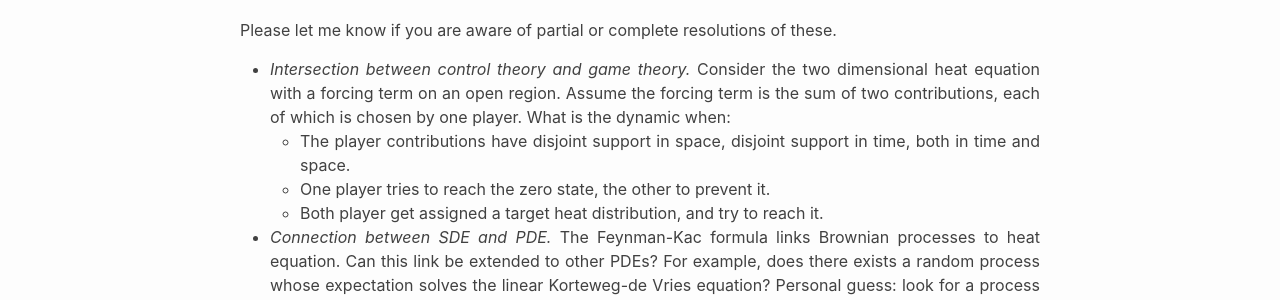
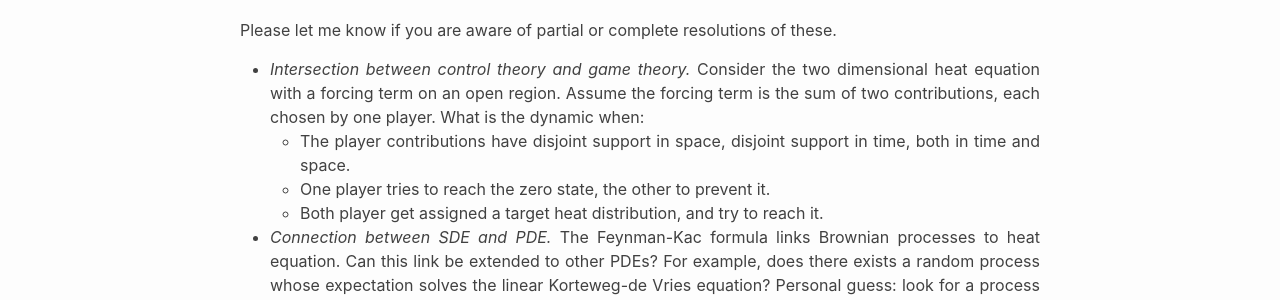
Before and after one commit to louisgarenaux/louisgarenaux.github.io, a Jekyll site: the page built from others.markdown, in a window 1280 px wide. Shown: the part 235-535 px from the top of the page. Built offline with Jekyll 4.4.1, drawn with Linux system fonts in a browser that asks for light colours; nearby versions of some CDN libraries.

Commit message:
Update informations

```diff
--- a/others.markdown
+++ b/others.markdown
@@ -6,22 +6,25 @@ layout: page
 title: Others
 ---
 
+
 ### Open problems
+
 Please let me know if you are aware of partial or complete resolutions of these.
 
-
-- *Intersection between control theory and game theory.* Consider the two dimensional heat equation with a forcing term on an open region. Assume the forcing term is the sum of two contributions, each of which is chosen by one player. What is the dynamic when:
+- *Intersection between control theory and game theory.* Consider the two dimensional heat equation with a forcing term on an open region. Assume the forcing term is the sum of two contributions, each chosen by one player. What is the dynamic when:
   - The player contributions have disjoint support in space, disjoint support in time, both in time and space.
   - One player tries to reach the zero state, the other to prevent it.
   - Both player get assigned a target heat distribution, and try to reach it.
 - *Connection between SDE and PDE.* The Feynman-Kac formula links Brownian processes to heat equation. Can this link be extended to other PDEs? For example, does there exists a random process whose expectation solves the linear Korteweg-de Vries equation? Personal guess: look for a process with non-zero cubic variation.
 - *Spectral measure for differential operator with non-constant coefficients.* Heteroclinic waves are associated to a two dimensional continuous spectrum. Can a spectral measure be associated to it? Explicit computation is known for constant coefficients using Fourier transform.
 
+
 ### Tools
 
 - Text comparison software [Meld][meld].
 - Time-schedule LaTeX [package][time-schedule].
 - Regular expressions [tutorial][regexp] for search and replace.
+
 
 ### Internship reports
 
```
Also changed, not shown: Gemfile.lock, 16 other files.
